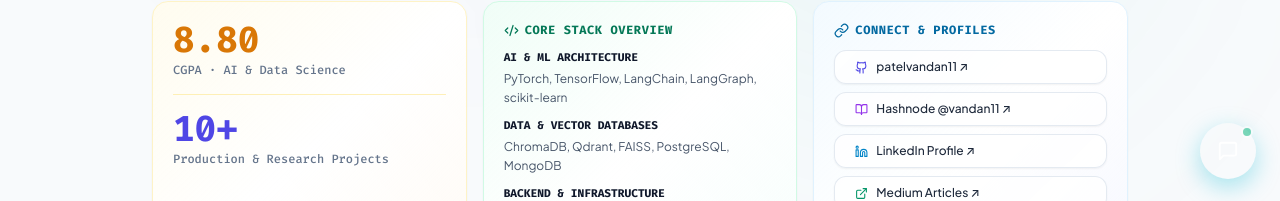
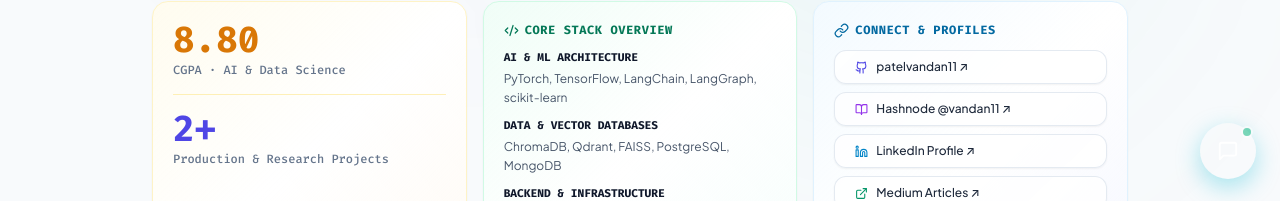
Before and after one commit to patelvandan11/flask12, a Next.js app: page / in a window 1280 px wide. Shown: the part 597-798 px from the top of the page. Built offline with nearby package versions, Linux system fonts and the light colour scheme.

Commit message:
fix issues in explore

```diff
--- a/app/page.tsx
+++ b/app/page.tsx
@@ -151,7 +151,7 @@ export default function HomePage() {
               <div className="border-t border-amber-200/60 dark:border-amber-900/40 my-0.5"></div>
               <div>
                 <div className="text-4xl font-extrabold font-code text-indigo-600 dark:text-indigo-400 leading-none">
-                  10+
+                  2+
                 </div>
                 <div className="text-xs font-medium text-slate-500 dark:text-slate-400 mt-1 font-code">
                   Production &amp; Research Projects
```
